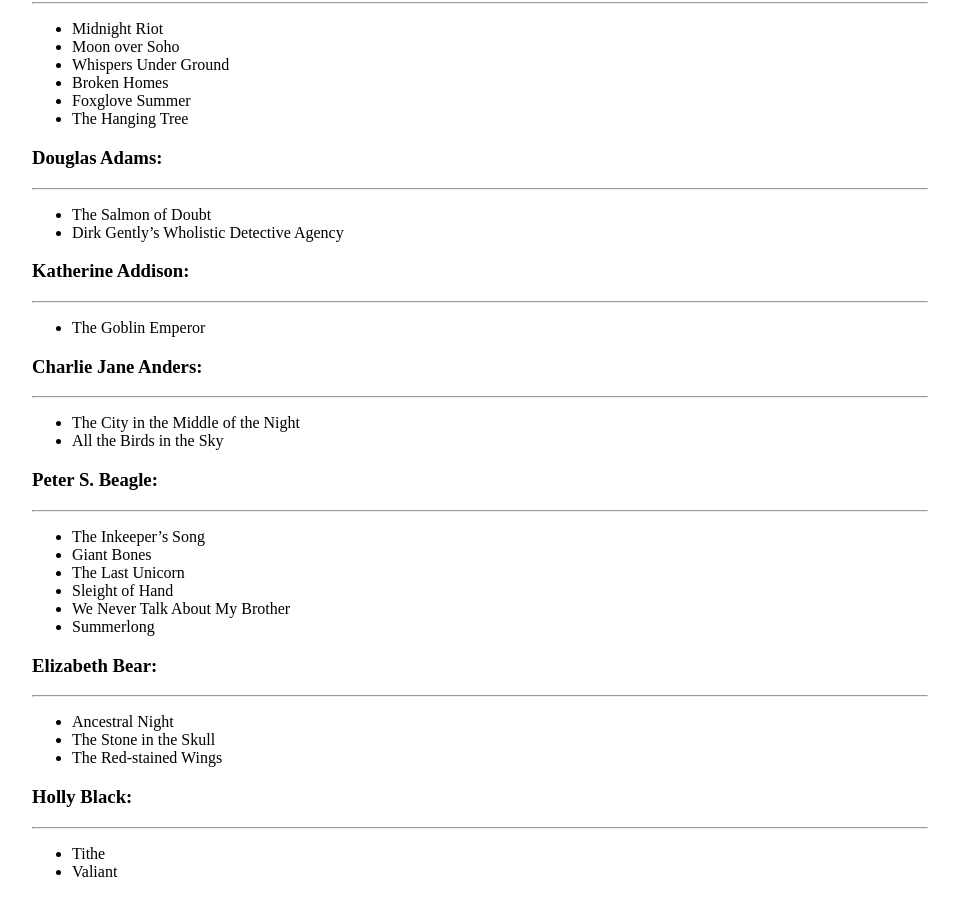
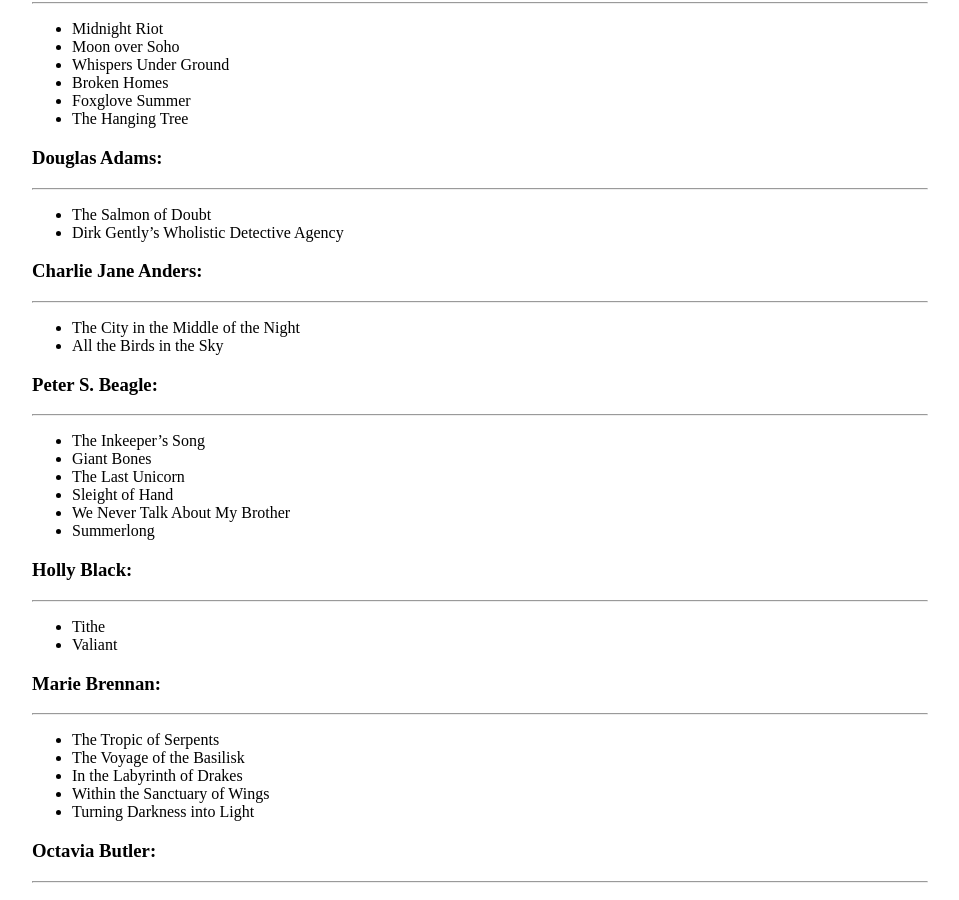
Before and after one commit to phasedchirp/phasedchirp.github.io, a Jekyll site: the page built from books.md, in a window 1280 px wide and 900 px high, scrolled down 277 px. Shown: the whole window, without its empty margins (160-1119 px from the left). Built offline with Jekyll 4.4.1, drawn with Linux system fonts in a browser that asks for light colours; our own code applies the rules of GitHub Pages for plain Markdown files.

Commit message:
some shelf updates

```diff
--- a/books.md
+++ b/books.md
@@ -21,9 +21,6 @@
  * The Salmon of Doubt
  * Dirk Gently's Wholistic Detective Agency
 
-### Katherine Addison:
------------------------------
- * The Goblin Emperor
 
 ### Charlie Jane Anders:
 -----------------------------
@@ -39,11 +36,6 @@
  * We Never Talk About My Brother
  * Summerlong
 
-### Elizabeth Bear:
------------------------------
- * Ancestral Night
- * The Stone in the Skull
- * The Red-stained Wings
 
 ### Holly Black:
 -----------------------------
```
